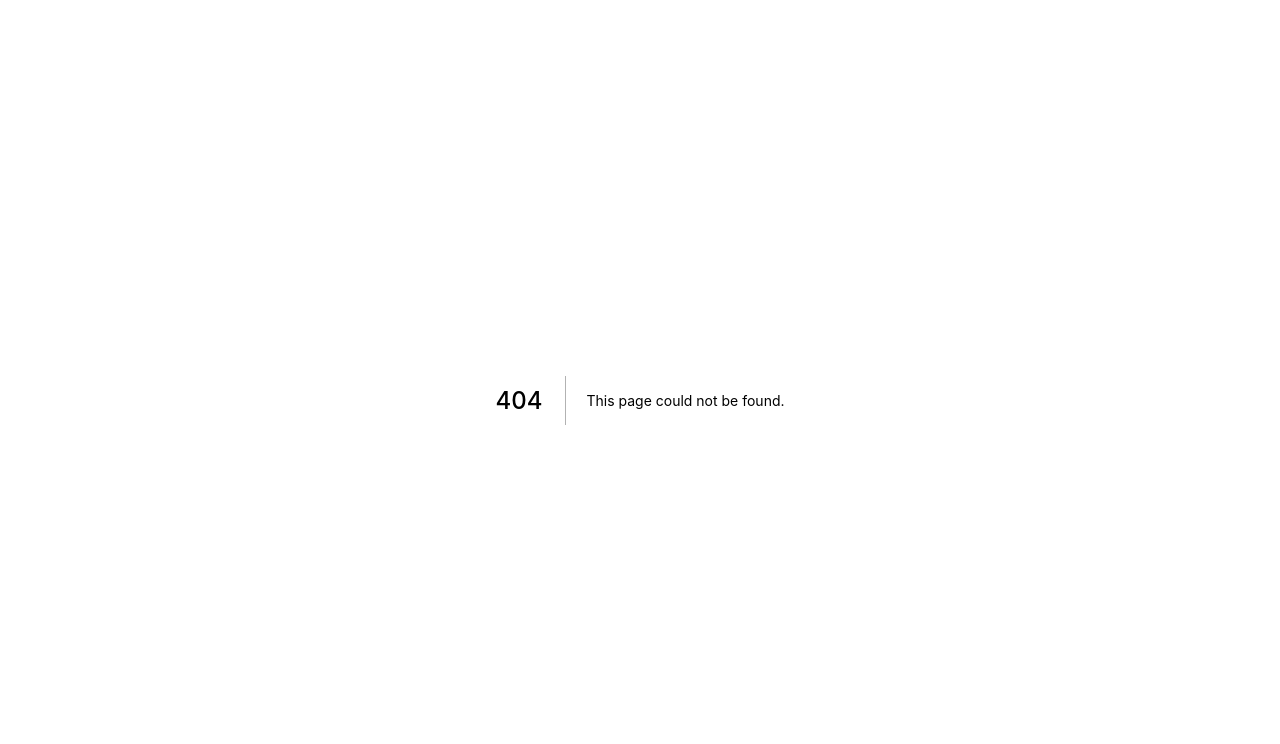
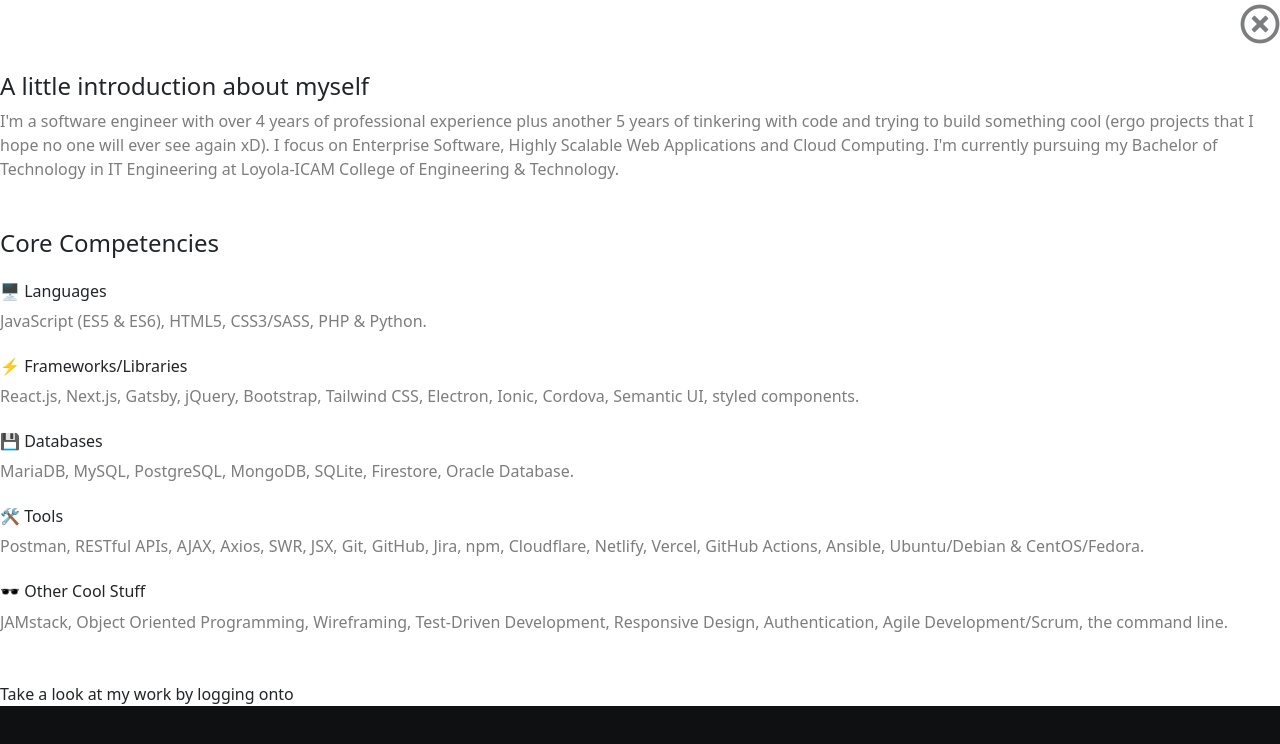
Before and after one commit to thedanielmark/danielmark-v4, a Next.js app: page /components/About/MainContent in a window 1280 px wide. Before the commit this address had no page. Shown: the top 744 px of the page. Built offline with nearby package versions, Linux system fonts and the light colour scheme.

Commit message:
Added about page

```diff
--- a/pages/about.js
+++ b/pages/about.js
@@ -1,12 +1,12 @@
-import Layout from "./layout";
+import Layout from "./components/layout";
 
 // Components
-import MainContent from "./components/Index/MainContent";
+import MainContent from "./components/About/MainContent";
 
 export default function App() {
     return (
         <Layout>
-            About me
+            <MainContent></MainContent>
         </Layout>
     );
 }
--- /dev/null
+++ b/pages/components/About/MainContent.jsx
@@ -0,0 +1,60 @@
+import React from "react";
+import Link from "next/link";
+
+export default function Home() {
+  return (
+    <React.Fragment>
+      <div className="d-flex justify-content-end w-100 mb-3">
+        <Link href={"/"} passHref>
+          <a className="grey-to-white text-decoration-none d-flex align-items-baseline">
+            <i className="far fa-times-circle h1"></i>
+          </a>
+        </Link>
+      </div>
+      <h4 className="d-block">A little introduction about myself</h4>
+      <p className="d-block text-grey">
+        I'm a software engineer with over 4 years of professional experience
+        plus another 5 years of tinkering with code and trying to build
+        something cool (ergo projects that I hope no one will ever see again
+        xD). I focus on Enterprise Software, Highly Scalable Web Applications
+        and Cloud Computing. I'm currently pursuing my Bachelor of Technology in
+        IT Engineering at Loyola-ICAM College of Engineering &amp; Technology.
+      </p>
+      <h4 className="d-block mt-5 mb-4">Core Competencies</h4>
+      <h6>🖥️ Languages</h6>
+      <p className="text-grey">
+        JavaScript (ES5 &amp; ES6), HTML5, CSS3/SASS, PHP &amp; Python.
+      </p>
+      <h6 className="mt-4">⚡ Frameworks/Libraries</h6>
+      <p className="text-grey">
+        React.js, Next.js, Gatsby, jQuery, Bootstrap, Tailwind CSS, Electron,
+        Ionic, Cordova, Semantic UI, styled components.
+      </p>
+      <h6 className="mt-4">💾 Databases</h6>
+      <p className="text-grey">
+        MariaDB, MySQL, PostgreSQL, MongoDB, SQLite, Firestore, Oracle Database.
+      </p>
+      <h6 className="mt-4">🛠️ Tools</h6>
+      <p className="text-grey">
+        Postman, RESTful APIs, AJAX, Axios, SWR, JSX, Git, GitHub, Jira, npm,
+        Cloudflare, Netlify, Vercel, GitHub Actions, Ansible, Ubuntu/Debian
+        &amp; CentOS/Fedora.
+      </p>
+      <h6 className="mt-4">🕶️ Other Cool Stuff</h6>
+      <p className="text-grey">
+        JAMstack, Object Oriented Programming, Wireframing, Test-Driven
+        Development, Responsive Design, Authentication, Agile Development/Scrum,
+        the command line.
+      </p>
+      <p className="mt-5">
+        Take a look at my work by logging onto{" "}
+        <a
+          href="https://github.com/thedanielmark"
+          className="text-white text-decoration-none"
+        >
+          github.com/thedanielmark
+        </a>
+      </p>
+    </React.Fragment>
+  );
+}
```
